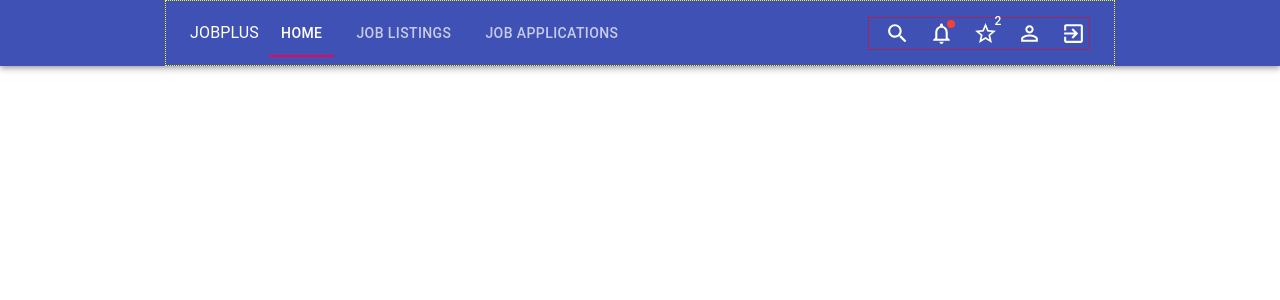
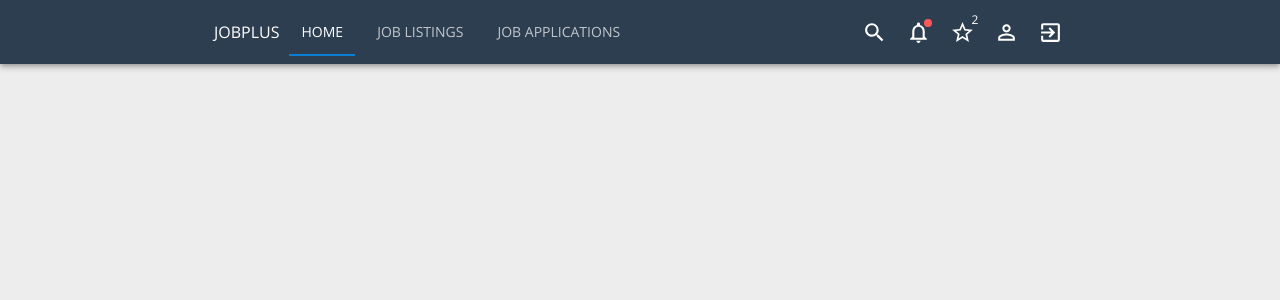
Before and after one commit to Sarkash-pi/JobPlus_React.js, a React (Create React App) app: page / in a window 1280 px wide. Shown: the top 300 px of the page. Built offline with nearby package versions, Linux system fonts and the light colour scheme.

Commit message:
Created theme and imported into index.js

```diff
--- a/src/App.js
+++ b/src/App.js
@@ -1,6 +1,7 @@
 import './App.css';
 import { BrowserRouter, useHistory } from 'react-router-dom';
 import Navbar from './components/Navbar';
+
 
 function App() {
   let history = useHistory();
--- a/src/components/Navbar.js
+++ b/src/components/Navbar.js
@@ -16,13 +16,10 @@
 
 const useStyles = makeStyles((theme) => ({
   container: {
-    width: '900px',
-    margin: '0 auto',
-    border: '1px yellow dotted'
+    ...theme.container
   },
   iconsWrap: {
     marginLeft: 'auto',
-    border: '1px red dotted',
     '& .MuiButtonBase-root': {
       marginLeft: '13px'
     },
--- a/src/index.css
+++ b/src/index.css
@@ -1,13 +1,32 @@
 body {
   margin: 0;
-  font-family: -apple-system, BlinkMacSystemFont, 'Segoe UI', 'Roboto', 'Oxygen',
-    'Ubuntu', 'Cantarell', 'Fira Sans', 'Droid Sans', 'Helvetica Neue',
+  font-family: -apple-system, BlinkMacSystemFont, "Segoe UI", "Roboto", "Oxygen",
+    "Ubuntu", "Cantarell", "Fira Sans", "Droid Sans", "Helvetica Neue",
     sans-serif;
   -webkit-font-smoothing: antialiased;
   -moz-osx-font-smoothing: grayscale;
 }
 
 code {
-  font-family: source-code-pro, Menlo, Monaco, Consolas, 'Courier New',
+  font-family: source-code-pro, Menlo, Monaco, Consolas, "Courier New",
     monospace;
 }
+
+@font-face {
+  font-family: "OpenSans-Bold";
+  src: local("OpenSans=Bold"), url(fonts/OpenSans-Bold.ttf) format("truetype");
+}
+@font-face {
+  font-family: "OpenSans-Light";
+  src: local("OpenSans=Light"), url(fonts/OpenSans-Light.ttf) format("truetype");
+}
+@font-face {
+  font-family: "OpenSans-Regular";
+  src: local("OpenSans=Regular"),
+    url(fonts/OpenSans-Regular.ttf) format("truetype");
+}
+@font-face {
+  font-family: "OpenSans-ExtraBold";
+  src: local("OpenSans=ExtraBold"),
+    url(fonts/OpenSans-ExtraBold.ttf) format("truetype");
+}
--- a/src/index.js
+++ b/src/index.js
@@ -3,10 +3,16 @@
 import './index.css';
 import App from './App';
 import reportWebVitals from './reportWebVitals';
+import { ThemeProvider } from '@material-ui/core/styles';
+import CssBaseline from '@material-ui/core/CssBaseline';
+import theme from './theme'
 
 ReactDOM.render(
   <React.StrictMode>
-    <App />
+    <ThemeProvider theme={theme}>
+      <CssBaseline />
+      <App />
+    </ThemeProvider>
   </React.StrictMode>,
   document.getElementById('root')
 );
--- /dev/null
+++ b/src/theme.js
@@ -0,0 +1,60 @@
+import { createTheme } from '@material-ui/core/styles';
+import createBreakpoints from '@material-ui/core/styles/createBreakpoints';
+const breakpoints = createBreakpoints({});
+
+const alpha = '#2C3E50'
+const beta = '#0A7ED2'
+const gamma = '#1D2730'
+const delta = '#EDEDED'
+const alert = '#FD5959'
+const contrast = '#E84188'
+const elements = '#C4C4C4'
+const light = '#FFF'
+const skills = '#e1e1e1'
+
+export default createTheme({
+  typography: {
+    fontFamily: 'OpenSans-Regular',
+  },
+  palette: {
+    primary: {
+      main: `${alpha}`,
+    },
+    secondary: {
+      main: `${beta}`,
+    },
+    error: {
+      main: `${alert}`,
+    },
+    common: {
+      alpha: `${alpha}`,
+      beta: `${beta}`,
+      gamma: `${gamma}`,
+      delta: `${delta}`,
+      alert: `${alert}`,
+      contrast: `${contrast}`,
+      elements: `${elements}`,
+      light: `${light}`,
+      skills: `${skills}`,
+    },
+    background: {
+      default: `${delta}`,
+    }
+  },
+  fonts: {
+    bold: {
+      fontFamily: 'OpenSans-Bold',
+    },
+    extraBold: {
+      fontFamily: 'OpenSans-ExtraBold',
+    },
+    light: {
+      fontFamily: 'OpenSans-Light',
+    }
+  },
+  container: {
+    width: '900px',
+    margin: '0 auto',
+  }
+
+});
```
